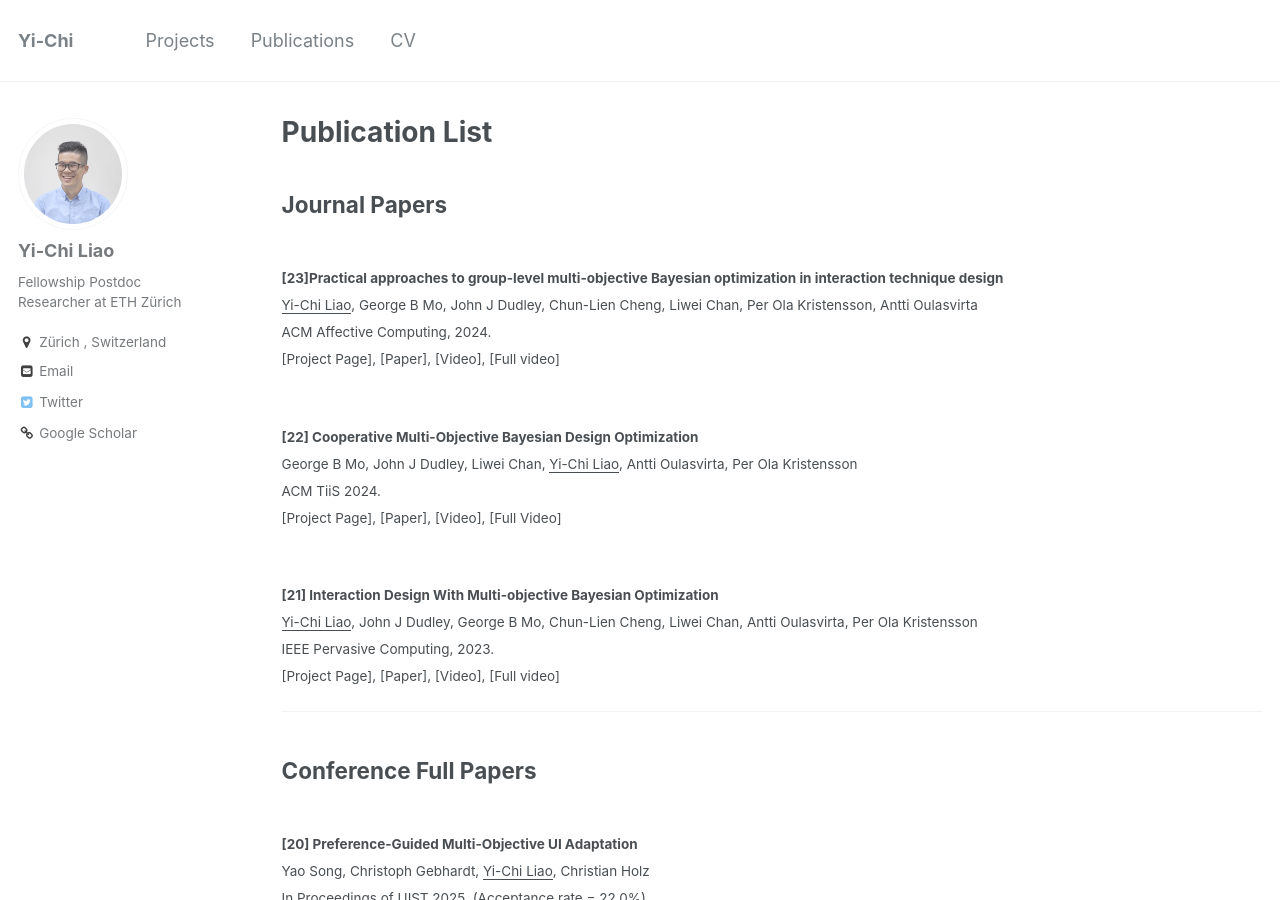
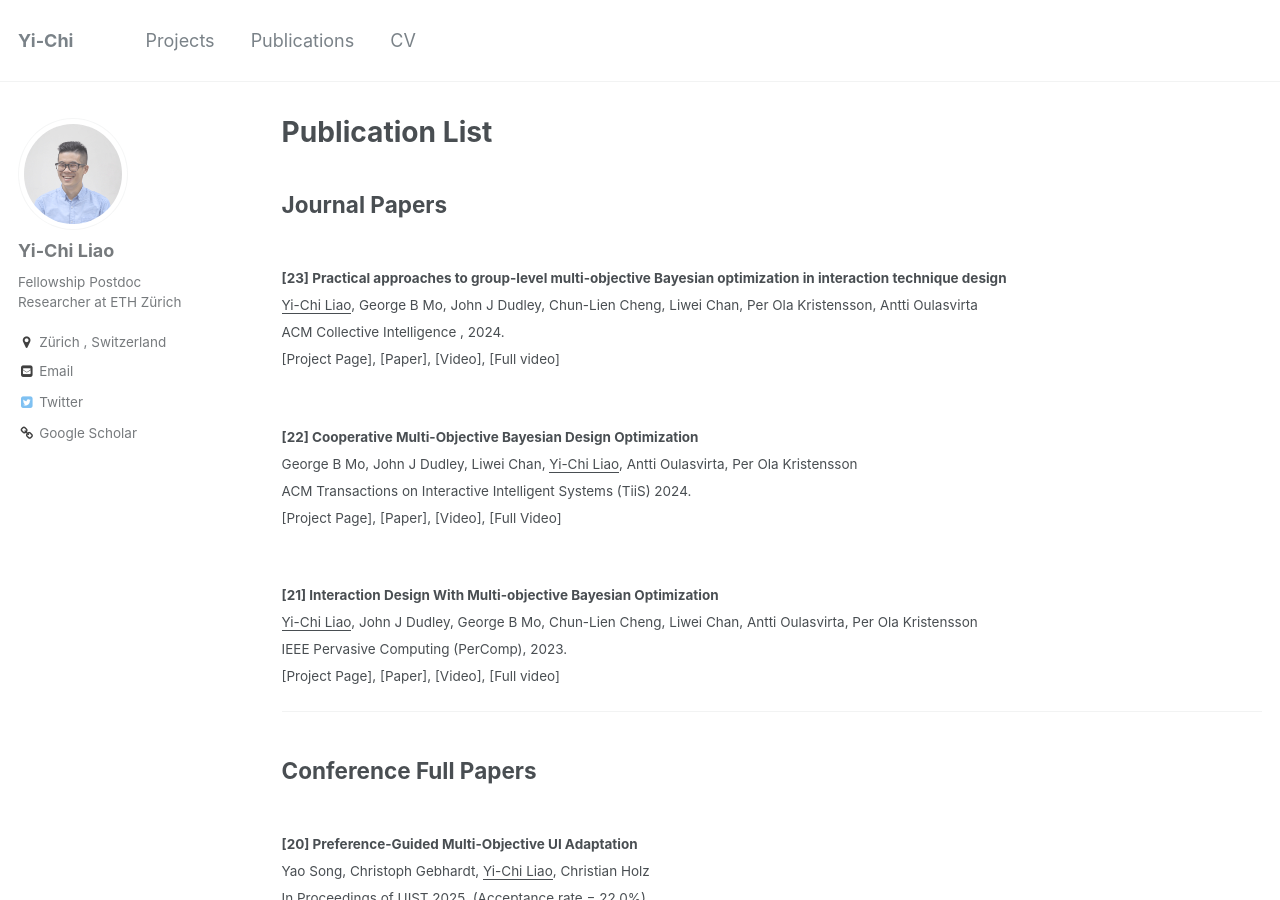
Before and after one commit to yichiliao/yichiliao.github.io, a Jekyll site: the page built from _pages/publications.md, in a window 1280 px wide and 900 px high. Built offline with Jekyll 4.4.1, drawn with Linux system fonts in a browser that asks for light colours.

Commit message:
updating publications

```diff
--- a/_pages/publications.md
+++ b/_pages/publications.md
@@ -7,21 +7,21 @@ author_profile: true
 
 ## Journal Papers
 <br>
-<small>**[23]Practical approaches to group-level multi-objective Bayesian optimization in interaction technique design**<br>
+<small>**[23] Practical approaches to group-level multi-objective Bayesian optimization in interaction technique design**<br>
 <u>Yi-Chi Liao</u>, George B Mo, John J Dudley, Chun-Lien Cheng, Liwei Chan, Per Ola Kristensson, Antti Oulasvirta<br>
-ACM Affective Computing, 2024. </small><br>
+ACM Collective Intelligence , 2024. </small><br>
 <small>[Project Page], [[Paper](https://journals.sagepub.com/doi/full/10.1177/26339137241241313)], [Video],  [Full video]</small>
 
 <br>
 <small>**[22] Cooperative Multi-Objective Bayesian Design Optimization**<br>
 George B Mo, John J Dudley, Liwei Chan, <u>Yi-Chi Liao</u>, Antti Oulasvirta, Per Ola Kristensson<br>
-ACM TiiS 2024. </small><br>
+ACM Transactions on Interactive Intelligent Systems (TiiS) 2024. </small><br>
 <small>[Project Page], [[Paper](https://dl.acm.org/doi/full/10.1145/3657643)], [Video],  [Full Video]</small>
 
 <br>
 <small>**[21] Interaction Design With Multi-objective Bayesian Optimization**<br>
 <u>Yi-Chi Liao</u>, John J Dudley, George B Mo, Chun-Lien Cheng, Liwei Chan, Antti Oulasvirta, Per Ola Kristensson<br>
-IEEE Pervasive Computing, 2023. </small><br>
+IEEE Pervasive Computing (PerComp), 2023. </small><br>
 <small>[Project Page], [[Paper](https://ieeexplore.ieee.org/abstract/document/10024515/)], [Video],  [Full video]</small>
 
 
```
